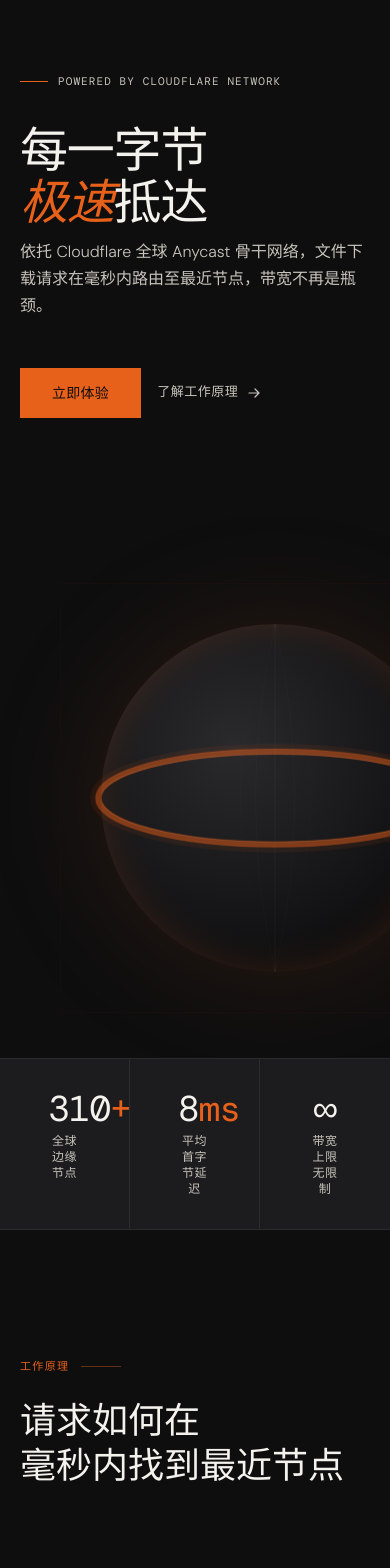
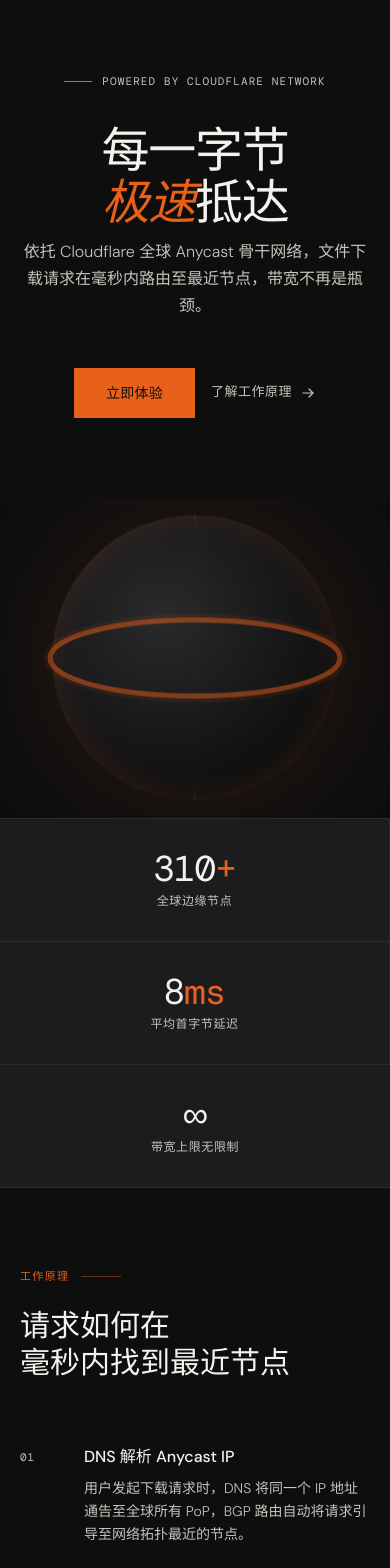
Before and after one commit to nxtcorex/nxtcorex-download-homepage, a Next.js app: page / in a window 390 px wide. Shown: the part 80-1648 px from the top of the page. Built offline with nearby package versions, Linux system fonts and the light colour scheme; a web font is replaced by a local one.

Commit message:
feat(components): 优化移动端布局

```diff
--- a/components/Features.tsx
+++ b/components/Features.tsx
@@ -46,13 +46,13 @@ const features = [
 
 export default function Features() {
   return (
-    <section id="features" className="bg-brand-bg-secondary py-32 px-5 lg:px-20">
+    <section id="features" className="bg-brand-bg-secondary py-20 md:py-32 px-5 lg:px-20">
       <div className="max-w-7xl mx-auto">
-        <div className="flex items-center gap-3 mb-5">
+        <div className="flex items-center gap-3 mb-5 justify-center lg:justify-start">
           <span className="text-[11px] text-brand-orange font-mono tracking-[0.12em] uppercase">核心能力</span>
           <span className="flex-1 h-px max-w-10 bg-brand-orange/40"></span>
         </div>
-        <h2 className="text-4xl lg:text-5xl font-serif font-normal leading-tight mb-5">
+        <h2 className="text-3xl sm:text-4xl lg:text-5xl font-serif font-normal leading-tight mb-5 text-center lg:text-left">
           为大文件传输<br />专门设计
         </h2>
 
--- a/components/Footer.tsx
+++ b/components/Footer.tsx
@@ -6,8 +6,8 @@ export default function Footer() {
   return (
     <footer className="bg-brand-bg-secondary border-t border-white/[0.07] py-16 px-5 lg:px-20">
       <div className="max-w-7xl mx-auto">
-        <div className="grid grid-cols-1 lg:grid-cols-[280px_1fr] gap-20 pb-12 border-b border-white/[0.07] mb-8">
-          <div>
+        <div className="grid grid-cols-1 lg:grid-cols-[280px_1fr] gap-12 lg:gap-20 pb-12 border-b border-white/[0.07] mb-8 text-center lg:text-left">
+          <div className="flex flex-col items-center lg:items-start">
             <span className="text-base font-mono text-brand-text mb-4 block">
               anycast<span className="text-brand-orange">.</span>ren
             </span>
@@ -16,7 +16,7 @@ export default function Footer() {
             </p>
           </div>
 
-          <div className="flex items-center justify-end">
+          <div className="flex items-center justify-center lg:justify-end">
             <div>
               <h4 className="text-[11px] font-mono text-brand-text-secondary tracking-[0.1em] uppercase mb-5">
                 文档
@@ -35,14 +35,20 @@ export default function Footer() {
           </div>
         </div>
 
-        <div className="flex flex-col sm:flex-row justify-between items-center gap-4 text-[11px] font-mono text-brand-text-secondary/35">
+        <div className="flex flex-col items-center gap-4 text-[11px] font-mono text-brand-text-secondary/35 text-center">
           <p>
-            © 2026 anycast.ren — All rights reserved. Infrastructure by{' '}
+            © 2026 anycast.ren. Infrastructure by{' '}
             <a href="https://cloudflare.com" target="_blank" className="text-brand-orange/60 hover:text-brand-orange">
               Cloudflare
             </a>.
           </p>
           <p>AS13335 / 310 PoPs / HTTP3</p>
+          <p>
+            此网页开源于{' '}
+            <a href="https://github.com/nxtcorex/anycast-homepage" target="_blank" className="text-brand-orange/60 hover:text-brand-orange">
+              GitHub
+            </a>.
+          </p>
         </div>
       </div>
     </footer>
--- a/components/Globe.tsx
+++ b/components/Globe.tsx
@@ -2,7 +2,7 @@
 
 export default function Globe() {
   return (
-    <div className="relative w-[560px] h-[560px] translate-x-20 translate-y-5" style={{ perspective: '1000px' }}>
+    <div className="relative w-[320px] h-[320px] sm:w-[400px] sm:h-[400px] lg:w-[560px] lg:h-[560px] lg:translate-x-20 lg:translate-y-5" style={{ perspective: '1000px' }}>
       <div className="absolute w-[320px] h-[320px] border border-brand-orange/15 animate-[pulse-expand_4s_ease-out_infinite]" style={{ top: '50%', left: '50%', transform: 'translate(-50%, -50%)' }}></div>
       <div className="absolute w-[320px] h-[320px] border border-brand-orange/15 animate-[pulse-expand_4s_ease-out_infinite_1.3s]" style={{ top: '50%', left: '50%', transform: 'translate(-50%, -50%)' }}></div>
       <div className="absolute w-[320px] h-[320px] border border-brand-orange/15 animate-[pulse-expand_4s_ease-out_infinite_2.6s]" style={{ top: '50%', left: '50%', transform: 'translate(-50%, -50%)' }}></div>
--- a/components/Hero.tsx
+++ b/components/Hero.tsx
@@ -6,22 +6,22 @@ import Globe from './Globe'
 export default function Hero() {
   return (
     <section className="relative min-h-screen grid grid-cols-1 lg:grid-cols-2 items-center pt-16">
-      <div className="py-20 px-5 lg:px-0 lg:pl-20 relative z-10">
-        <div className="inline-flex items-center gap-2.5 text-[11px] text-brand-text-secondary font-mono tracking-widest uppercase mb-8">
+      <div className="py-20 px-5 lg:px-0 lg:pl-20 relative z-10 text-center lg:text-left">
+        <div className="inline-flex items-center gap-2.5 text-[11px] text-brand-text-secondary font-mono tracking-widest uppercase mb-8 mx-auto lg:mx-0">
           <span className="w-7 h-px bg-brand-orange"></span>
           Powered by Cloudflare Network
         </div>
 
-        <h1 className="text-5xl sm:text-6xl lg:text-[68px] font-serif font-normal leading-[1.08] tracking-tight mb-3">
+        <h1 className="text-5xl sm:text-6xl lg:text-[68px] font-serif font-normal leading-[1.08] tracking-tight mb-3 mx-auto lg:mx-0">
           每一字节<br />
           <em className="text-brand-orange">极速</em>抵达
         </h1>
 
-        <p className="text-base font-light text-brand-text-secondary leading-[1.7] max-w-[400px] mb-12">
+        <p className="text-base font-light text-brand-text-secondary leading-[1.7] max-w-[400px] mb-12 mx-auto lg:mx-0">
           依托 Cloudflare 全球 Anycast 骨干网络，文件下载请求在毫秒内路由至最近节点，带宽不再是瓶颈。
         </p>
 
-        <div className="flex items-center gap-4 flex-wrap">
+        <div className="flex items-center gap-4 flex-wrap justify-center lg:justify-start">
           <Link href="/docs" className="btn-primary">
             立即体验
           </Link>
--- a/components/HowItWorks.tsx
+++ b/components/HowItWorks.tsx
@@ -15,20 +15,20 @@ const steps = [
 
 export default function HowItWorks() {
   return (
-    <section id="how-it-works" className="py-32 px-5 lg:px-20">
+    <section id="how-it-works" className="py-20 md:py-32 px-5 lg:px-20">
       <div className="max-w-7xl mx-auto">
         <div className="flex items-center gap-3 mb-5">
           <span className="text-[11px] text-brand-orange font-mono tracking-[0.12em] uppercase">工作原理</span>
           <span className="flex-1 h-px max-w-10 bg-brand-orange/40"></span>
         </div>
-        <h2 className="text-4xl lg:text-5xl font-serif font-normal leading-tight mb-16">
+        <h2 className="text-3xl sm:text-4xl lg:text-5xl font-serif font-normal leading-tight mb-10 md:mb-16">
           请求如何在<br />毫秒内找到最近节点
         </h2>
 
-        <div className="grid grid-cols-1 lg:grid-cols-2 gap-20 items-start">
+        <div className="grid grid-cols-1 lg:grid-cols-2 gap-12 lg:gap-20 items-start">
           <div className="space-y-0">
             {steps.map((step, index) => (
-              <div key={step.number} className="grid grid-cols-[64px_1fr] gap-6 py-8 border-t border-white/[0.07] first:border-t-0">
+              <div key={step.number} className="grid grid-cols-[48px_1fr] sm:grid-cols-[64px_1fr] gap-4 sm:gap-6 py-6 sm:py-8 border-t border-white/[0.07] first:border-t-0">
                 <div className="text-[11px] font-mono text-brand-text-secondary tracking-[0.08em] pt-1">
                   {step.number}
                 </div>
@@ -44,7 +44,7 @@ export default function HowItWorks() {
             ))}
           </div>
 
-          <div className="bg-brand-bg-secondary border border-white/[0.12] p-8 relative overflow-hidden">
+          <div className="bg-brand-bg-secondary border border-white/[0.12] p-5 sm:p-6 md:p-8 relative overflow-hidden">
             <div className="absolute inset-0 bg-[radial-gradient(ellipse_at_80%_20%,rgba(232,97,26,0.05)_0%,transparent_60%)] pointer-events-none"></div>
             <svg viewBox="0 0 380 300" className="w-full" fill="none">
               <line x1="190" y1="50" x2="80" y2="150" stroke="rgba(232,97,26,0.35)" strokeWidth="1" strokeDasharray="4,3" />
@@ -84,7 +84,7 @@ export default function HowItWorks() {
               <circle cx="340" cy="250" r="10" fill="rgba(255,255,255,0.04)" stroke="rgba(255,255,255,0.15)" strokeWidth="0.7" />
               <text x="340" y="254" textAnchor="middle" fill="rgba(200,196,187,0.5)" fontFamily="monospace" fontSize="7">CGK</text>
             </svg>
-            <div className="inline-flex items-center gap-2.5 bg-brand-bg-secondary/80 border border-white/[0.12] px-4 py-2.5 mt-6">
+            <div className="inline-flex items-center gap-2 sm:gap-2.5 bg-brand-bg-secondary/80 border border-white/[0.12] px-3 sm:px-4 py-2 sm:py-2.5 mt-4 sm:mt-6">
               <span className="w-2 h-2 bg-[#f6821f]"></span>
               <span className="text-xs font-mono text-brand-text-secondary tracking-wide">
                 Powered by Cloudflare Network — AS13335
--- a/components/Navbar.tsx
+++ b/components/Navbar.tsx
@@ -2,6 +2,7 @@
 
 import { useState } from 'react'
 import Link from 'next/link'
+import { useRouter, usePathname } from 'next/navigation'
 
 const menuItems = [
   { label: '原理', href: '#how-it-works' },
@@ -12,6 +13,23 @@ const menuItems = [
 
 export default function Navbar() {
   const [isMenuOpen, setIsMenuOpen] = useState(false)
+  const router = useRouter()
+  const pathname = usePathname()
+
+  const handleAnchorClick = (e: React.MouseEvent<HTMLAnchorElement>, href: string) => {
+    e.preventDefault()
+    const anchor = href.replace('#', '')
+
+    if (pathname !== '/') {
+      router.push('/' + href)
+    } else {
+      const element = document.getElementById(anchor)
+      if (element) {
+        element.scrollIntoView({ behavior: 'smooth' })
+      }
+    }
+    setIsMenuOpen(false)
+  }
 
   return (
     <nav className="fixed top-0 left-0 right-0 z-50 bg-brand-bg/85 backdrop-blur-lg border-b border-white/[0.07]">
@@ -31,6 +49,7 @@ export default function Navbar() {
                 <a
                   key={item.label}
                   href={item.href}
+                  onClick={(e) => handleAnchorClick(e, item.href)}
                   className="text-[13px] text-brand-text-secondary hover:text-brand-text transition-colors duration-200 tracking-wide"
                 >
                   {item.label}
@@ -94,7 +113,7 @@ export default function Navbar() {
                     key={item.label}
                     href={item.href}
                     className="text-sm text-brand-text-secondary hover:text-brand-text transition-colors duration-200"
-                    onClick={() => setIsMenuOpen(false)}
+                    onClick={(e) => handleAnchorClick(e, item.href)}
                   >
                     {item.label}
                   </a>
--- a/components/Stats.tsx
+++ b/components/Stats.tsx
@@ -22,11 +22,11 @@ export default function Stats() {
   return (
     <div className="bg-brand-bg-secondary border-t border-b border-white/[0.07]">
       <div className="max-w-6xl mx-auto">
-        <div className="grid grid-cols-3">
+        <div className="grid grid-cols-1 sm:grid-cols-3">
           {stats.map((stat, index) => (
             <div
               key={index}
-              className="py-8 px-12 border-r border-white/[0.07] last:border-r-0 text-center"
+              className="py-8 px-12 border-r border-white/[0.07] last:border-r-0 sm:border-r border-b sm:border-b-0 last:border-b-0 text-center"
             >
               <div className="text-4xl font-mono font-light text-brand-text tracking-tight leading-none mb-1.5">
                 {stat.value}<span className="text-brand-orange">{stat.suffix}</span>
--- a/components/Terminal.tsx
+++ b/components/Terminal.tsx
@@ -2,7 +2,7 @@
 
 export default function Terminal() {
   return (
-    <section id="network" className="py-32 px-5 lg:px-20">
+    <section id="network" className="py-20 md:py-32 px-5 lg:px-20">
       <div className="max-w-7xl mx-auto">
         <div className="flex justify-center">
           <div className="inline-flex items-center gap-2.5 bg-brand-bg-secondary/80 border border-white/[0.12] px-4 py-2.5">
```
